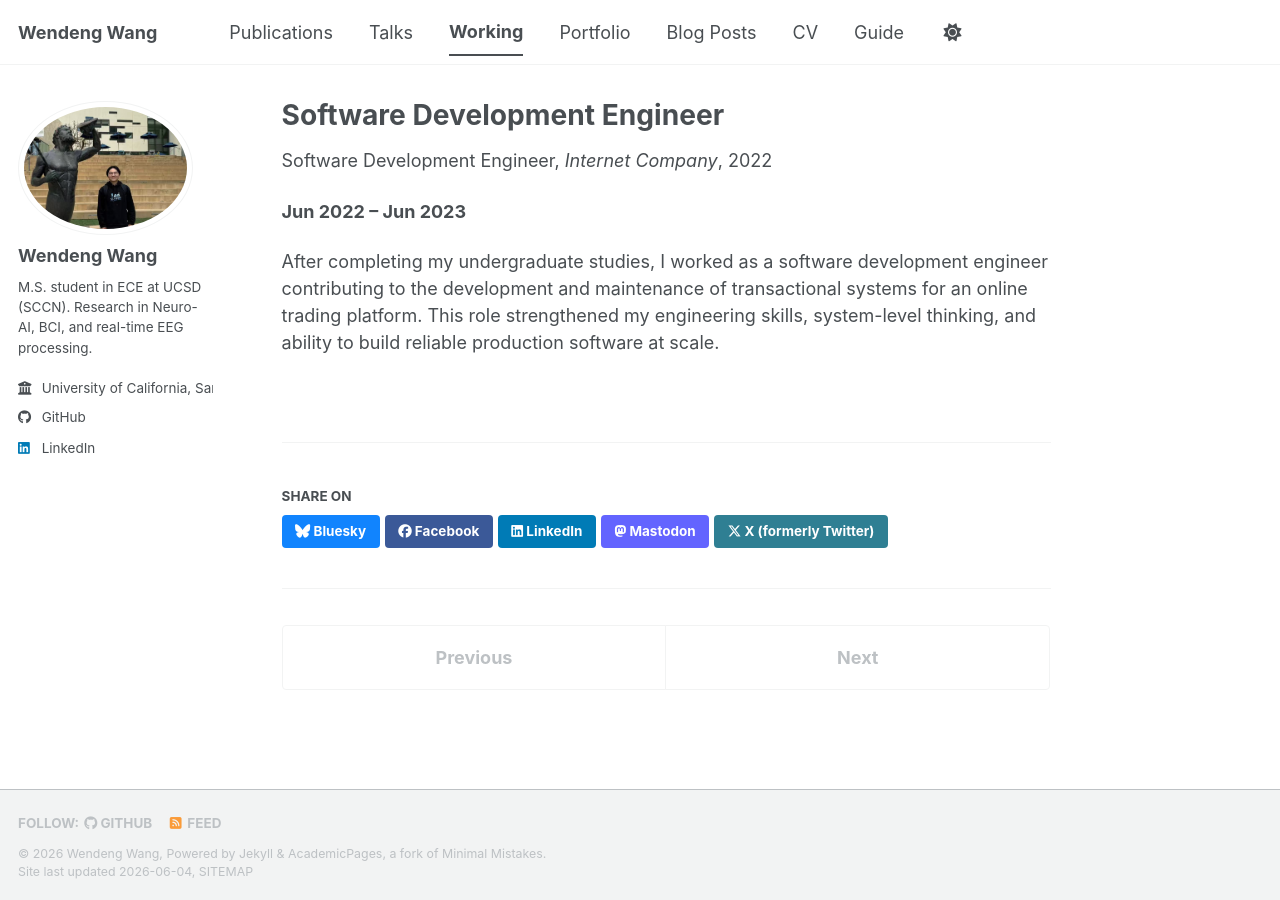
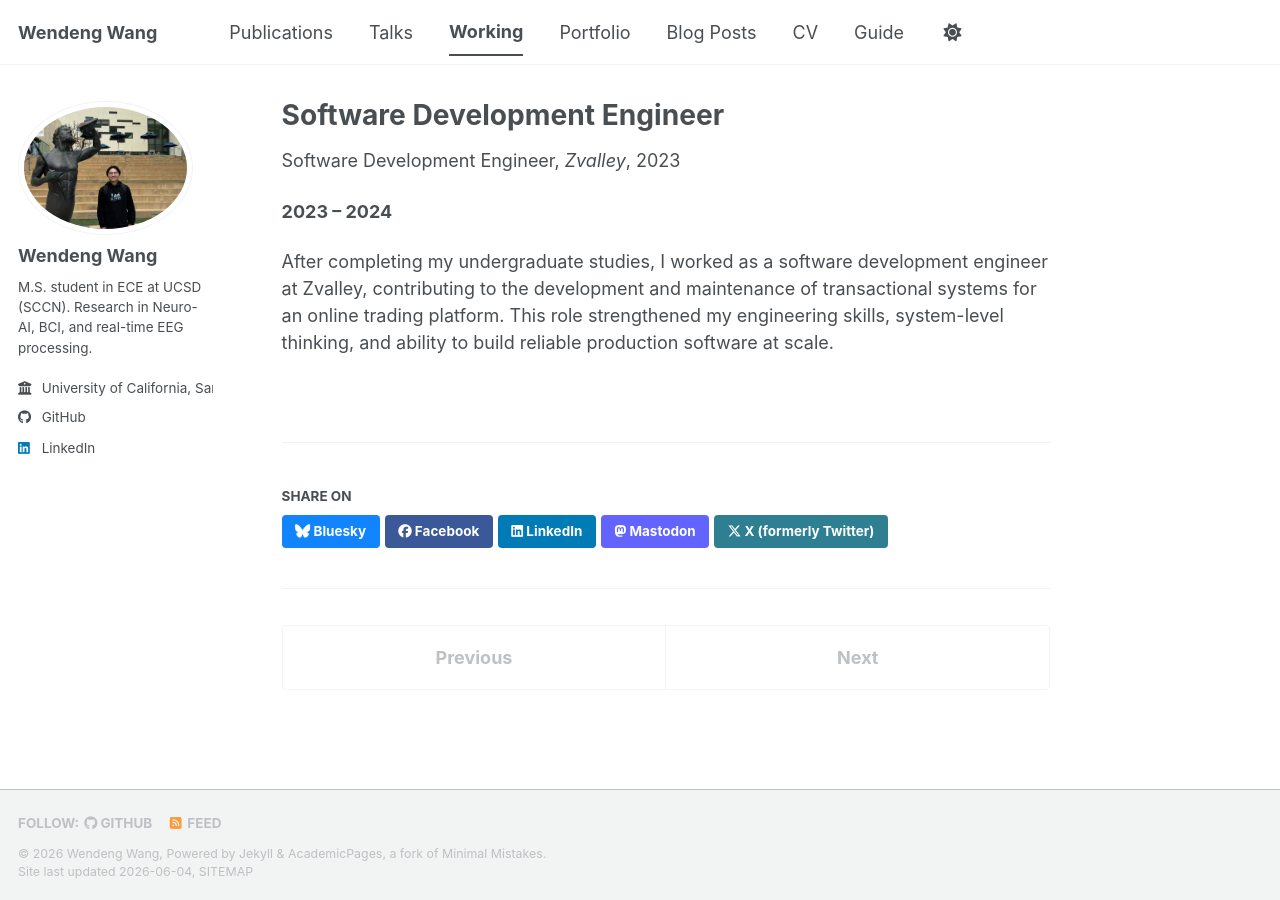
Before and after one commit to d-d-w404/Profile, a Jekyll site: the page built from _working/2022-sde-trading-platform.md, in a window 1280 px wide. Built offline with Jekyll 4.4.1, drawn with Linux system fonts in a browser that asks for light colours; a script bundle is joined from its source files by our own code; library files that are not in the unit come from our copies.

Commit message:
Update work dates and employers; link EEG framework to ORICA repo.
Zvalley SDE 2023-2024; SCCN research 2025-2026.

Co-authored-by: Cursor <cursoragent@cursor.com>

```diff
--- a/_working/2022-sde-trading-platform.md
+++ b/_working/2022-sde-trading-platform.md
@@ -3,12 +3,12 @@ title: "Software Development Engineer"
 collection: working
 type: "Software Development Engineer"
 permalink: /working/sde-trading-platform
-venue: "Internet Company"
-date: 2022-06-01
+venue: "Zvalley"
+date: 2023-01-01
 location: "China"
-excerpt: 'Developed and maintained transactional systems for an online trading platform.'
+excerpt: 'Developed and maintained transactional systems for an online trading platform at Zvalley.'
 ---
 
-**Jun 2022 – Jun 2023**
+**2023 – 2024**
 
-After completing my undergraduate studies, I worked as a software development engineer contributing to the development and maintenance of transactional systems for an online trading platform. This role strengthened my engineering skills, system-level thinking, and ability to build reliable production software at scale.
+After completing my undergraduate studies, I worked as a software development engineer at Zvalley, contributing to the development and maintenance of transactional systems for an online trading platform. This role strengthened my engineering skills, system-level thinking, and ability to build reliable production software at scale.
```
Also changed, not shown: _pages/about.md (+1 -1 lines), _working/2025-sccn-graduate-research.md (+1 -1 lines).
